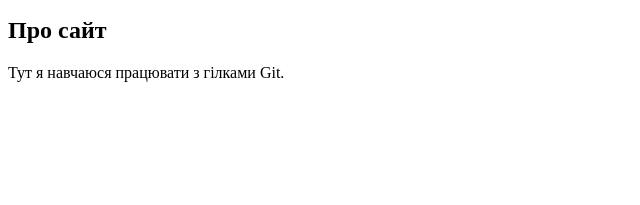
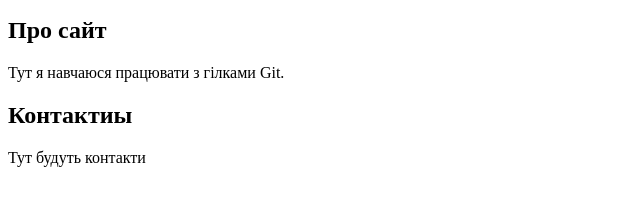
Before and after one commit to Oleg10202008/gitP42, a plain HTML site: page index.html in a window 1280 px wide. Shown: the part 101-306 px from the top of the page, without its empty margins (0-640 px from the left). Drawn offline with Linux system fonts and the light colour scheme.

Commit message:
Add contacts sectio

```diff
--- a/index.html
+++ b/index.html
@@ -11,5 +11,9 @@
     <h2>Про сайт</h2>
     <p>Тут я навчаюся працювати з гілками Git.</p>
   </section>
+  <section>
+    <h2>Контактиы</h2>
+    <p>Тут будуть контакти </p>
+  </section>
 </body>
 </html>
```
